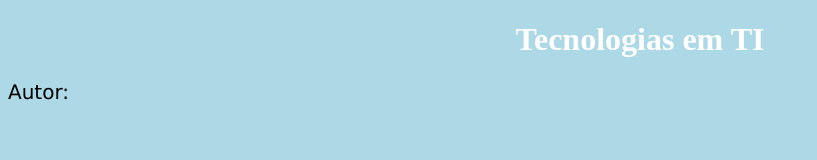
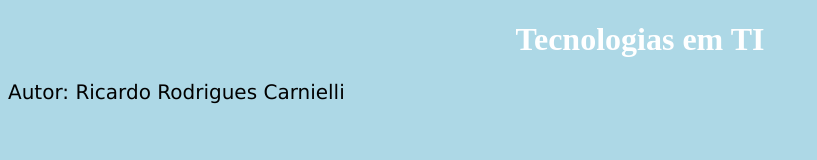
Before and after one commit to ricardo-carnielli/TecnologiasTI, a plain HTML site: page Index.html in a window 1280 px wide. Shown: the whole page, without its empty margins (0-817 px from the left). Drawn offline with Linux system fonts and the light colour scheme.

Commit message:
Update Index.html
Acrescentando o nome do autor

```diff
--- a/Index.html
+++ b/Index.html
@@ -20,7 +20,7 @@
 	<body>
 
 		<h1>Tecnologias em TI</h1>
-		<p>Autor:</p>
+		<p>Autor: Ricardo Rodrigues Carnielli</p>
 
 	</body>
 </html>
```
